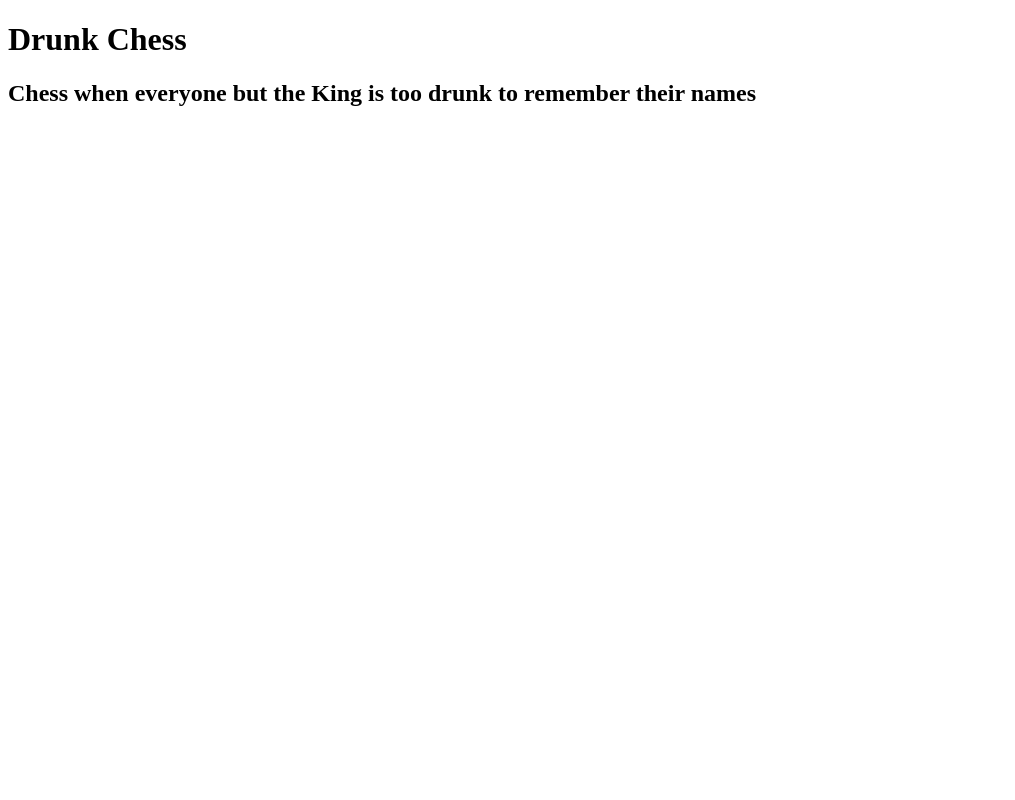
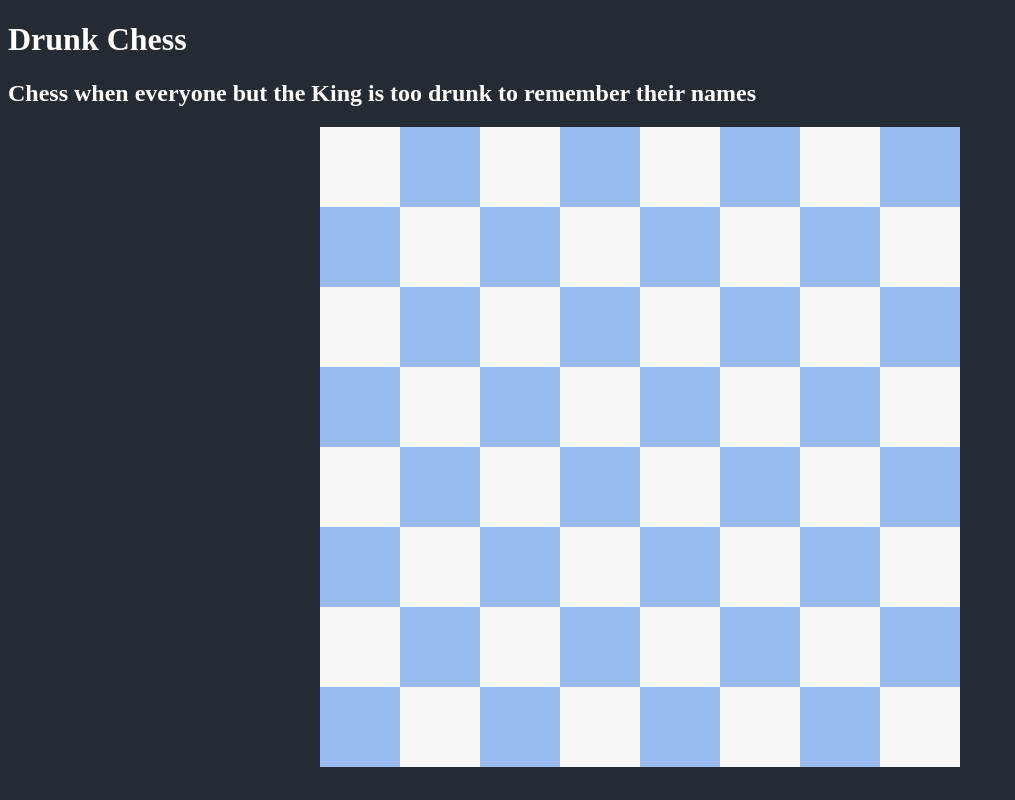
Before and after one commit to hdansin/DrunkChess, a website: page public/html/index.html in a window 1280 px wide. Shown: the whole page, without its empty margins (0-1015 px from the left). Drawn offline with Linux system fonts and the light colour scheme.

Commit message:
Drew the board with coordinates in the square ids

```diff
--- a/public/css/index.css
+++ b/public/css/index.css
@@ -1,3 +1,8 @@
+body {
+  color: #ffffff;
+  background-color: #252B33;
+}
+
 .container {
   margin: 0 auto;
   width: 640px;
@@ -5,3 +10,17 @@
   display: grid;
   grid-template-columns: repeat(8, 1fr);
 }
+
+.lightSquare {
+  width: 1fr;
+  height: 1fr;
+  color: #000;
+  background-color: #F7F7F7;
+}
+
+.darkSquare {
+  width: 1fr;
+  height: 1fr;
+  color: #000;
+  background-color: #98BCF0;
+}
--- a/public/js/index.js
+++ b/public/js/index.js
@@ -1,10 +1,38 @@
 function drawBoard () {
-  const lightSquare = '<div class="lightSquare">';
-  const darkSquare = '<div class="darkSquare">';
+  console.log('Darwing Board');
+  const lightSquare = '<div class="lightSquare"';
+  const darkSquare = '<div class="darkSquare"';
   const boardWidth = 8;
+  const boardRows = 'abcdefgh';
+  const boardColumns = '12345678';
 
-  const boardContainer = document.querySelector('.container');
+
+  const boardContainer = document.querySelector('#board-container');
+  let color = 0; // white = 0, black = 1
+  let html = '';
   for (let i = 0; i < boardWidth; i++) {
-
+    for (let j = 0; j < boardWidth; j++) {
+      if (color == 0) {
+        html = lightSquare + 'id="' + boardRows[Math.abs(j - 7)] + boardColumns[i] + '">' ;
+        boardContainer.insertAdjacentHTML('afterbegin', html);
+        color++;
+      }
+      else {
+        html = darkSquare + 'id="' + boardRows[Math.abs(j - 7)] + boardColumns[i] + '">';
+        boardContainer.insertAdjacentHTML('afterbegin', html);
+        color--;
+      }
+      // find out if drawing the last square of the board and keep color the same
+      if (j == 7) {
+        if (color == 0) {
+          color++;
+        }
+        else {
+          color--;
+        }
+      }
+    }
   }
 }
+
+drawBoard();
```
